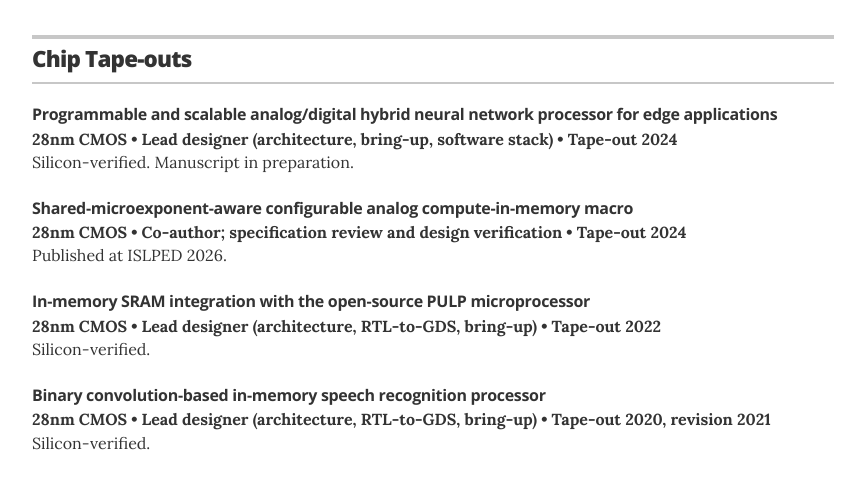
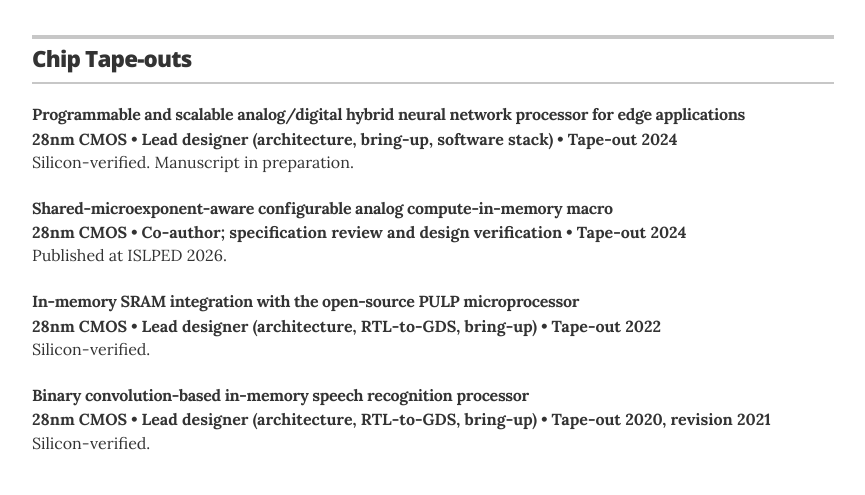
Before and after one commit to inventor71/vinnspace, a Jekyll site: the page built from index.html, in a window 1280 px wide. Shown: the part 1016-1511 px from the top of the page, without its empty margins (207-1072 px from the left). Built offline with Jekyll 4.4.1, drawn with Linux system fonts in a browser that asks for light colours.

Commit message:
Use serif for chip titles to match surrounding text
.resume-item-title is sans (Open Sans) while the body is serif (Lora), so
chip names stood out as a different typeface from every other entry.

Co-Authored-By: Claude Opus 5 (1M context) <noreply@anthropic.com>

```diff
--- a/_sass/_resume.scss
+++ b/_sass/_resume.scss
@@ -144,8 +144,10 @@
     letter-spacing: -.05rem;
     line-height: 1;
 
-    // chip names run long and wrap, so they need less weight on the page
+    // chip names run long and wrap, so they need less weight on the page;
+    // serif keeps them in the same voice as the publication entries
     &.chip-title {
+      @include serif_bold;
       font-size: 1rem;
       letter-spacing: -.02rem;
       line-height: 1.25;
```
